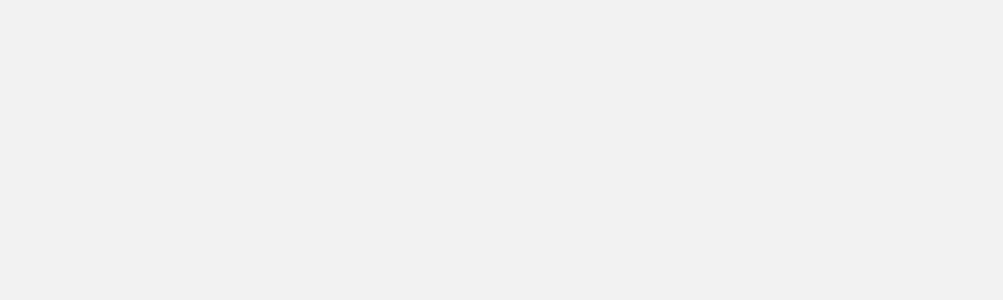
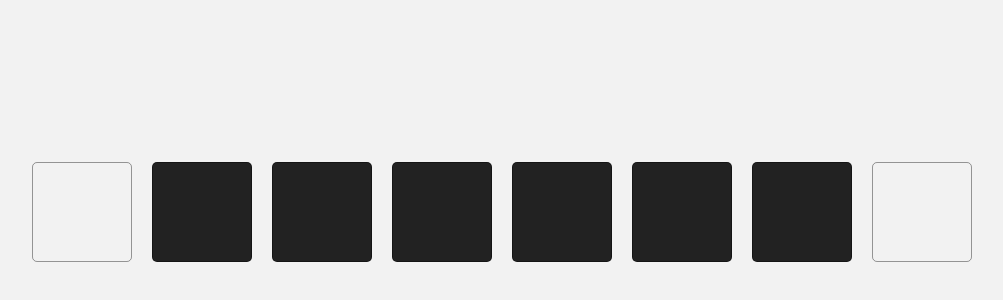
Before and after one commit to bardhoshimajlinda/react-recap, a React (Vite) app: page /boxes in a window 1280 px wide. Before the commit this address had no page. Shown: the part 188-488 px from the top of the page, without its empty margins (138-1141 px from the left). Built offline with nearby package versions, Linux system fonts and the light colour scheme.

Commit message:
boxes style

```diff
--- a/src/App.jsx
+++ b/src/App.jsx
@@ -3,6 +3,7 @@ import { BrowserRouter, Routes, Route } from "react-router-dom";
 import Home from "./components/Home";
 import FormExample from "./components/FormExample";
 import Fruits from "./components/Fruits";
+import BoxPage from "./components/BoxPage";
 import Travel from "./components/Travel/Travel";
 
 function App() {
@@ -13,6 +14,7 @@ function App() {
         <Route path="/form-example" element={<FormExample />} />
         <Route path="/fruits" element={<Fruits />} />
         <Route path="/travel-journey" element={<Travel />} />
+        <Route path="/boxes" element={<BoxPage />} />
       </Routes>
     </BrowserRouter>
   );
--- /dev/null
+++ b/src/components/Box.jsx
@@ -0,0 +1,18 @@
+import React from "react";
+
+const Box = (props) => {
+  console.log(props);
+
+  const styles = {
+    backgroundColor: props.on ? "#222222" : "transparent",
+  };
+  return (
+    <button
+      className="box"
+      style={styles}
+      onClick={() => props.toggle(props.id)}
+    ></button>
+  );
+};
+
+export default Box;
--- /dev/null
+++ b/src/components/BoxPage.jsx
@@ -0,0 +1,32 @@
+import { useState } from "react";
+import Box from "./Box";
+import boxdata from "./boxdata";
+
+const BoxPage = () => {
+  const [boxes, setBoxes] = useState(boxdata);
+
+  function toggle(id) {
+    setBoxes((prevSquares) => {
+      return prevSquares.map((square) => {
+        return square.id === id ? { ...square, on: !square.on } : square;
+      });
+    });
+  }
+
+  return (
+    <div className="box-container">
+      {boxes.map((box) => {
+        return (
+          <Box
+            key={box.id}
+            id={box.id}
+            on={box.on}
+            toggle={() => toggle(box.id)}
+          />
+        );
+      })}
+    </div>
+  );
+};
+
+export default BoxPage;
--- a/src/components/Home.jsx
+++ b/src/components/Home.jsx
@@ -15,6 +15,9 @@ const Home = () => {
         <Link to="/travel-journey" className="example-link">
           Travel journal
         </Link>
+        <Link to="/boxes" className="example-link">
+          Box style
+        </Link>
       </div>
     </div>
   );
--- /dev/null
+++ b/src/components/boxdata.js
@@ -0,0 +1,34 @@
+export default [
+    {
+        id: 1,
+        on: false
+    },
+    {
+        id: 2,
+        on: true
+    },
+    {
+        id: 3,
+        on: true
+    },
+    {
+        id: 4,
+        on: true
+    },
+    {
+        id: 5,
+        on: true
+    },
+    {
+        id: 6,
+        on: true
+    },
+    {
+        id: 7,
+        on: true
+    },
+    {
+        id: 8,
+        on: false
+    }
+]
--- a/src/index.css
+++ b/src/index.css
@@ -212,3 +212,20 @@ p {
   background-color: #949ba2;
   color: #fff;
 }
+/* boxes page style */
+
+.box-container {
+  display: flex;
+  justify-content: center;
+  align-items: center;
+  flex-wrap: wrap;
+  min-height: 100vh;
+}
+
+.box {
+  width: 100px;
+  height: 100px;
+  margin: 10px;
+  cursor: pointer;
+  border: 1px solid rgba(0, 0, 0, 0.39);
+}
```
